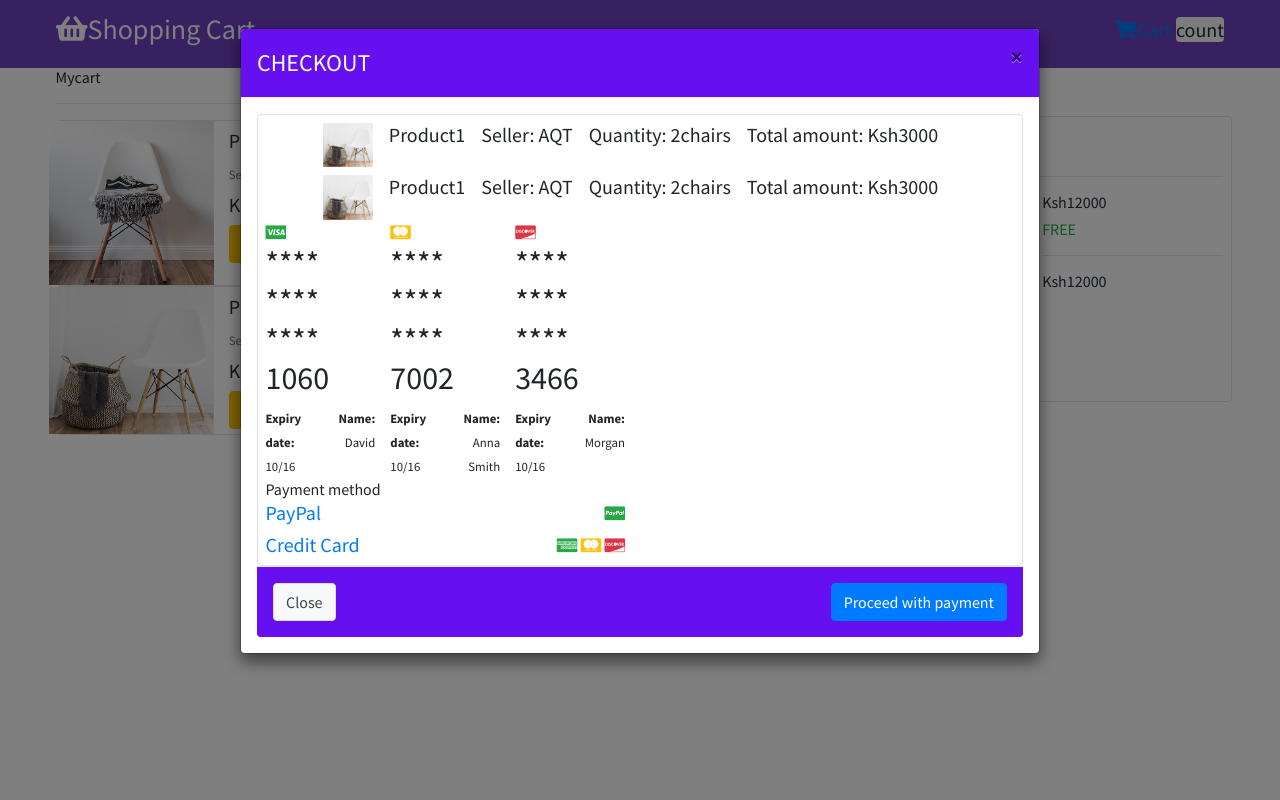
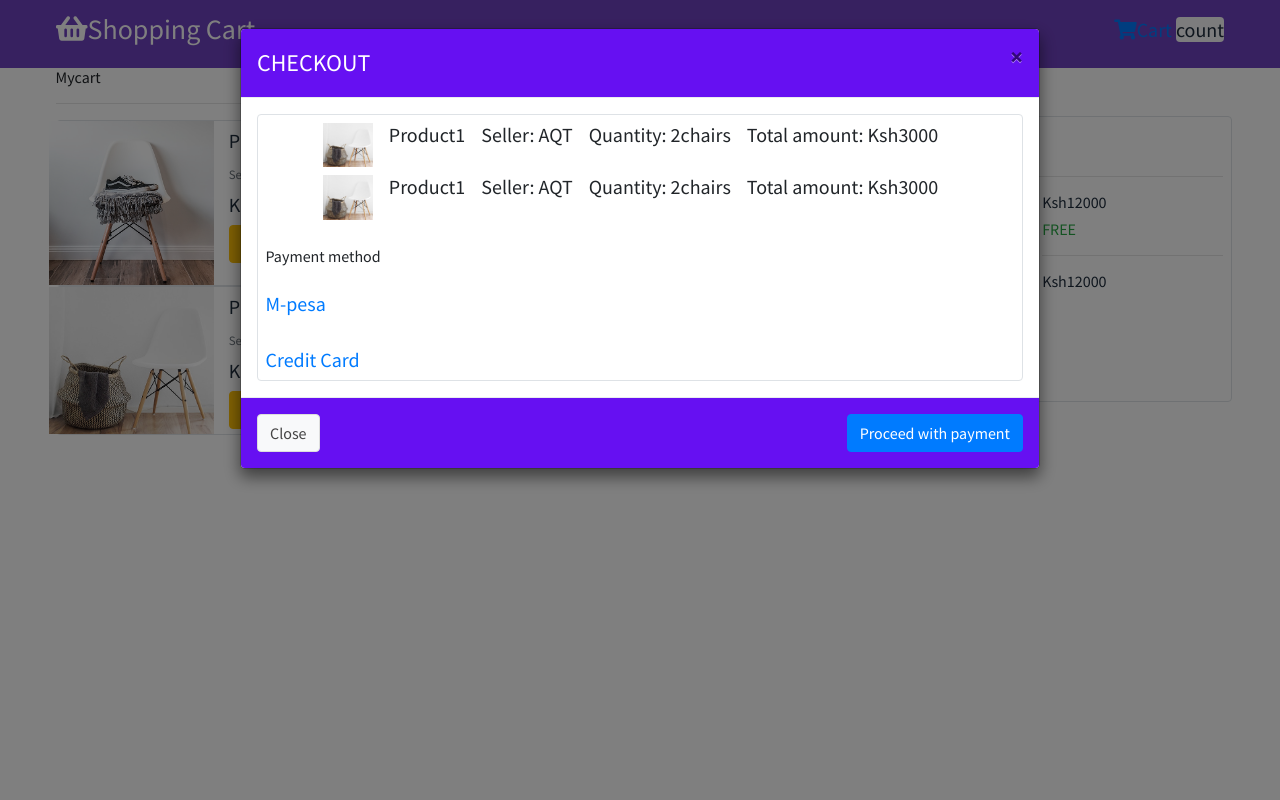
Before and after one commit to DevSheila/QuickTiller, a PHP site: page /cart.php in a window 1280 px wide, after a click on "CHECKOUT". Run offline with PHP 8.4, Linux system fonts and the light colour scheme; some libraries are stand-ins or nearby versions.

Commit message:
checkout and cart.css update

```diff
--- a/assets/cart/checkout.php
+++ b/assets/cart/checkout.php
@@ -42,72 +42,14 @@
 
                                     </div>
 </div>
+<div class="pb-4"></div>
 <div class="row">
 <div class="col-md-6">
-<link href="https://maxcdn.bootstrapcdn.com/font-awesome/4.3.0/css/font-awesome.min.css" rel="stylesheet">
+
 <div class="container">
 <div class="wrapper wrapper-content animated fadeInRight">
-    <div class="row">
-        <div class="col-md-4">
-            <div class="payment-card">
-                <i class="fa fa-cc-visa payment-icon-big text-success"></i>
-                <h2>
-                    **** **** **** 1060
-                </h2>
-                <div class="row">
-                    <div class="col-sm-6">
-                        <small>
-                            <strong>Expiry date:</strong> 10/16
-                        </small>
-                    </div>
-                    <div class="col-sm-6 text-right">
-                        <small>
-                            <strong>Name:</strong> David
-                        </small>
-                    </div>
-                </div>
-            </div>
-        </div>
-        <div class="col-md-4">
-            <div class="payment-card">
-                <i class="fa fa-cc-mastercard payment-icon-big text-warning"></i>
-                <h2>
-                    **** **** **** 7002
-                </h2>
-                <div class="row">
-                    <div class="col-sm-6">
-                        <small>
-                            <strong>Expiry date:</strong> 10/16
-                        </small>
-                    </div>
-                    <div class="col-sm-6 text-right">
-                        <small>
-                            <strong>Name:</strong> Anna Smith
-                        </small>
-                    </div>
-                </div>
-            </div>
-        </div>
-        <div class="col-md-4">
-            <div class="payment-card">
-                <i class="fa fa-cc-discover payment-icon-big text-danger"></i>
-                <h2>
-                    **** **** **** 3466
-                </h2>
-                <div class="row">
-                    <div class="col-sm-6">
-                        <small>
-                            <strong>Expiry date:</strong> 10/16
-                        </small>
-                    </div>
-                    <div class="col-sm-6 text-right">
-                        <small>
-                            <strong>Name:</strong> Morgan
-                        </small>
-                    </div>
-                </div>
-            </div>
-        </div>
+
+
 
     </div>
     <div class="row">
@@ -127,30 +69,35 @@
                                     <i class="fa fa-cc-paypal text-success"></i>
                                 </div>
                                 <h5 class="panel-title">
-                                    <a data-toggle="collapse" data-parent="#accordion" href="#collapseOne">PayPal</a>
+                                    <a data-toggle="collapse" data-parent="#accordion" href="#collapseOne">M-pesa</a>
                                 </h5>
                             </div>
                             <div id="collapseOne" class="panel-collapse collapse">
                                 <div class="panel-body">
 
                                     <div class="row">
-                                        <div class="col-md-10">
+                                        <div class="col-md-6">
                                             <h2>Summary</h2>
 
-                                            <strong>Price:</strong>: <span class="text-navy">$452.90</span>
+                                            <strong>Total Price:</strong> <span class="text-navy">Ksh452.90</span>
+
 
                                             <p class="m-t">
-                                                Lorem ipsum dolor sit amet, consectetur adipisicing elit, sed do
-                                                eiusmod tempor incididunt ut labore et dolore magna aliqua. Ut
-                                                enim ad minim veniam, quis nostrud exercitation ullamco laboris
-                                                nisi ut aliquip ex ea commodo consequat.
+                                               Please enter your M-pesa Number you will be prompted to enter your pin to complete payment.
                                             </p>
-                                            <a class="btn btn-success">
-                                                <i class="fa fa-cc-paypal">
-                                                    Purchase via PayPal
-                                                </i>
-                                            </a>
+
+
                                         </div>
+                                        <div class="col-md-8">
+                                            <div class="col-md-6">
+                                                        <div class="form-group">
+                                                          <label >Enter your Mpesa number</label>
+                                                            <input type="number" class="form-control" name="M-pesa Number" placeholder="07************" required="">
+
+                                                            <button type="submit" class="btn btn-info" name="mpesa">PAY </button>
+                                                        </div>
+                                                    </div>
+                                            </div>
                                     </div>
                                      </div>
                             </div>
@@ -170,40 +117,32 @@
                                 <div class="panel-body">
 
                                     <div class="row">
-                                        <div class="col-md-4">
+                                        <div class="col-md-4 pt-2">
                                             <h2>Summary</h2>
 
-                                            <strong>Price:</strong>: <span class="text-navy">$452.90</span>
+                                            <strong>Total Price:</strong> <span class="text-navy">Ksh452.90</span>
+                                            <div class="col-md-3">
+                                            <strong>VAT:</strong> <span class="text-navy">Ksh0.00</span>
 
-                                            <p class="m-t">
-                                                Lorem ipsum dolor sit amet, consectetur adipisicing elit, sed do
-                                                eiusmod tempor incididunt ut labore et dolore magna aliqua. Ut
-                                                enim ad minim veniam, quis nostrud exercitation ullamco laboris
-                                                nisi ut aliquip ex ea commodo consequat.
-
-                                            </p>
-                                            <p>
-                                                Duis aute irure dolor
-                                                in reprehenderit in voluptate velit esse cillum dolore eu fugiat
-                                                nulla pariatur. Excepteur sint occaecat cupidatat.
-                                            </p>
+                                            </div>
                                         </div>
-                                        <div class="col-md-8">
+                                        <div class="col-md-8 pl-5">
 
                                             <form role="form" id="payment-form">
                                                 <div class="row">
-                                                    <div class="col-xs-12">
+                                                    <div class="col-xs-12 ">
                                                         <div class="form-group">
                                                             <label>CARD NUMBER</label>
+
                                                             <div class="input-group">
                                                                 <input type="text" class="form-control" name="Number" placeholder="Valid Card Number" required="">
-                                                                <span class="input-group-addon"><i class="fa fa-credit-card"></i></span>
+                                                                <span class="input-group-addon pl-1"><i class="fa fa-credit-card"></i></span>
                                                             </div>
                                                         </div>
                                                     </div>
                                                 </div>
                                                 <div class="row">
-                                                    <div class="col-xs-7 col-md-7">
+                                                    <div class="col-xs-7 col-md-8">
                                                         <div class="form-group">
                                                             <label>EXPIRATION DATE</label>
                                                             <input type="text" class="form-control" name="Expiry" placeholder="MM / YY" required="">
@@ -226,7 +165,7 @@
                                                 </div>
                                                 <div class="row">
                                                     <div class="col-xs-12">
-                                                        <button class="btn btn-primary" type="submit">Make a payment!</button>
+                                                        <button class="btn btn-info" type="submit">Make a payment!</button>
                                                     </div>
                                                 </div>
                                             </form>
```
Also changed, not shown: assets/css/cart.css (+136 -0 lines).
